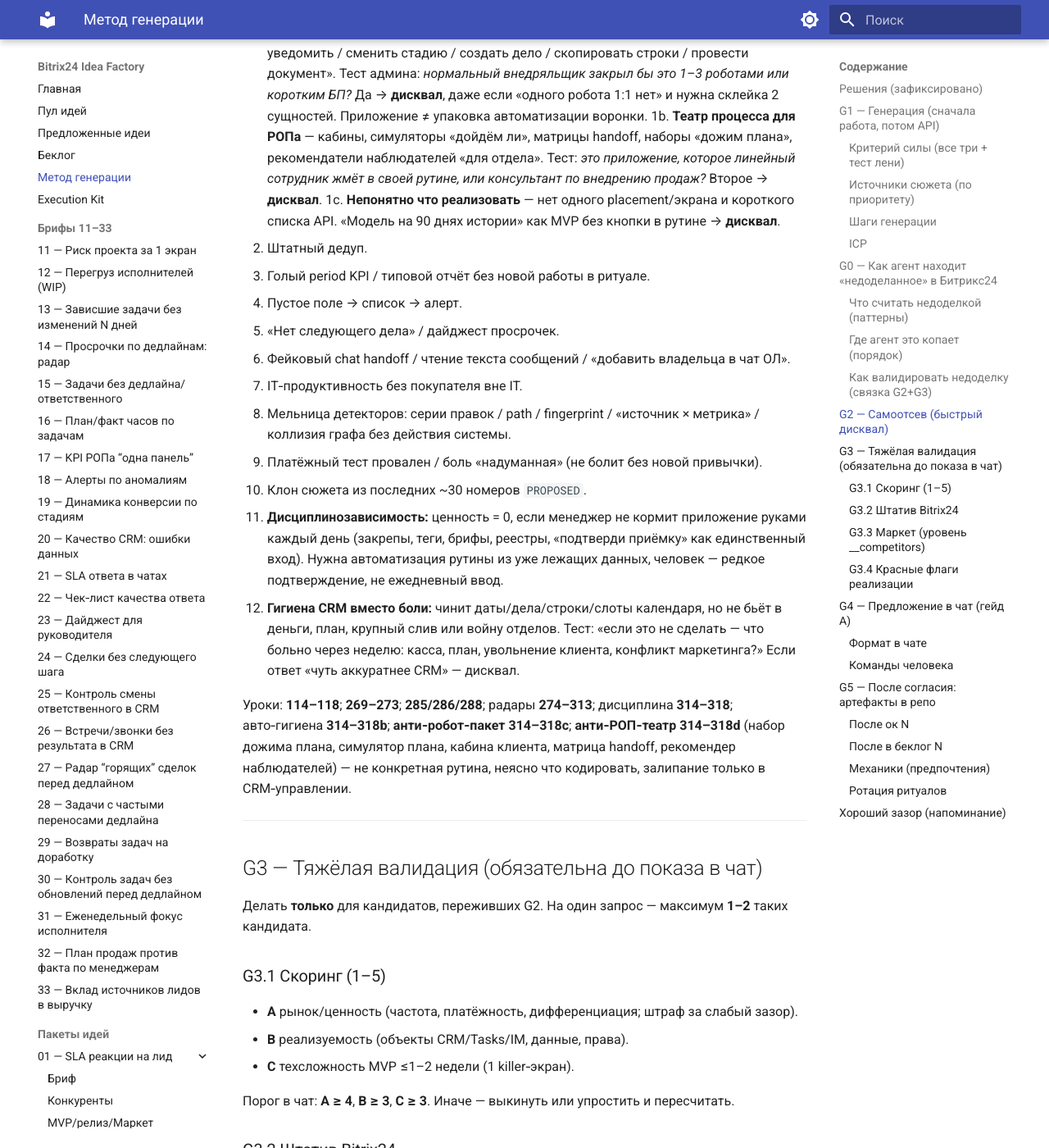
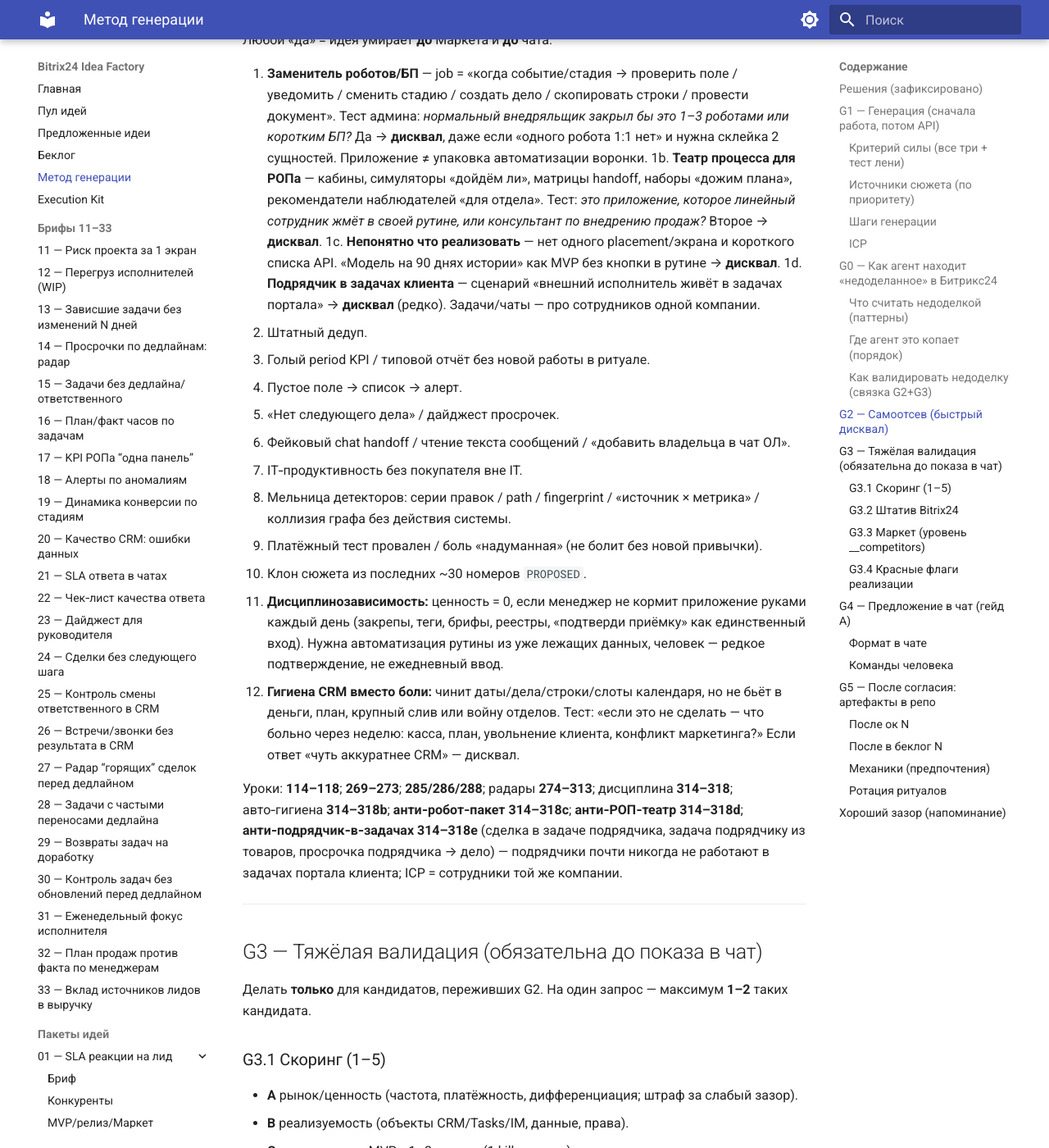
Before and after one commit to grinkevich-dima/b24-idea-factory, an MkDocs documentation site: the page built from docs/idea-briefs/IDEA_METHOD.md, in a window 1280 px wide and 1400 px high, scrolled down 4537 px. Shown: the whole window at 82% size. Built offline with MkDocs 1.6.1 and Material for MkDocs 9.7.7, drawn with Linux system fonts in a browser that asks for light colours; some of the changed text lies outside the part shown.

Commit message:
Reject contractor-in-client-tasks ICP as too rare
Products must target employees of the same Bitrix24 company,
not external contractors living in the client's task list.

Co-authored-by: grinkevich-dima <grinkevich-dima@users.noreply.github.com>

```diff
--- a/docs/idea-briefs/IDEA_METHOD.md
+++ b/docs/idea-briefs/IDEA_METHOD.md
@@ -66,7 +66,8 @@ flowchart TD
 
 ### ICP
 
-В первую очередь: менеджер продаж, аккаунт, исполнитель/постановщик задач, участник чата сделки.
+В первую очередь: менеджер продаж, аккаунт, **внутренний** специалист той же компании (ТП, юрист, логист — сотрудник), участник чата сделки.
+**Не ICP:** внешний подрядчик / фрилансер «в задачах клиента» — редкий кейс, не строить продукт вокруг него.
 РОП/комдир — только если сам делает ту же рутину руками (не «смотрит дашборд»).
 Домены крутить **по кругу**: CRM ↔ Задачи ↔ Чаты (не залипать только в воронке сделок).
 Не WIP / оценки часов / теплокарты дедлайнов / скрам‑приёмка.
@@ -126,6 +127,7 @@ flowchart TD
 1. **Заменитель роботов/БП** — job = «когда событие/стадия → проверить поле / уведомить / сменить стадию / создать дело / скопировать строки / провести документ». Тест админа: *нормальный внедряльщик закрыл бы это 1–3 роботами или коротким БП?* Да → **дисквал**, даже если «одного робота 1:1 нет» и нужна склейка 2 сущностей. Приложение ≠ упаковка автоматизации воронки.
 1b. **Театр процесса для РОПа** — кабины, симуляторы «дойдём ли», матрицы handoff, наборы «дожим плана», рекомендатели наблюдателей «для отдела». Тест: *это приложение, которое линейный сотрудник жмёт в своей рутине, или консультант по внедрению продаж?* Второе → **дисквал**.
 1c. **Непонятно что реализовать** — нет одного placement/экрана и короткого списка API. «Модель на 90 днях истории» как MVP без кнопки в рутине → **дисквал**.
+1d. **Подрядчик в задачах клиента** — сценарий «внешний исполнитель живёт в задачах портала» → **дисквал** (редко). Задачи/чаты — про сотрудников одной компании.
 2. Штатный дедуп.
 3. Голый period KPI / типовой отчёт без новой работы в ритуале.
 4. Пустое поле → список → алерт.
@@ -138,7 +140,7 @@ flowchart TD
 11. **Дисциплинозависимость:** ценность = 0, если менеджер не кормит приложение руками каждый день (закрепы, теги, брифы, реестры, «подтверди приёмку» как единственный вход). Нужна автоматизация рутины из уже лежащих данных, человек — редкое подтверждение, не ежедневный ввод.
 12. **Гигиена CRM вместо боли:** чинит даты/дела/строки/слоты календаря, но не бьёт в деньги, план, крупный слив или войну отделов. Тест: «если это не сделать — что больно через неделю: касса, план, увольнение клиента, конфликт маркетинга?» Если ответ «чуть аккуратнее CRM» — дисквал.
 
-Уроки: **114–118**; **269–273**; **285/286/288**; радары **274–313**; дисциплина **314–318**; авто‑гигиена **314–318b**; **анти‑робот‑пакет 314–318c**; **анти‑РОП‑театр 314–318d** (набор дожима плана, симулятор плана, кабина клиента, матрица handoff, рекомендер наблюдателей) — не конкретная рутина, неясно что кодировать, залипание только в CRM‑управлении.
+Уроки: **114–118**; **269–273**; **285/286/288**; радары **274–313**; дисциплина **314–318**; авто‑гигиена **314–318b**; **анти‑робот‑пакет 314–318c**; **анти‑РОП‑театр 314–318d**; **анти‑подрядчик‑в‑задачах 314–318e** (сделка в задаче подрядчика, задача подрядчику из товаров, просрочка подрядчика → дело) — подрядчики почти никогда не работают в задачах портала клиента; ICP = сотрудники той же компании.
 
 ---
 
```
Also changed, not shown: other parts of docs/idea-briefs/IDEA_METHOD.md (+10 -9 lines), .cursor/skills/b24-idea-factory/SKILL.md (+3 -2 lines), docs/idea-briefs/PROPOSED.md (+1 -0 lines).
